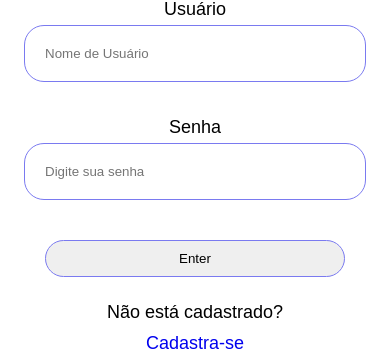
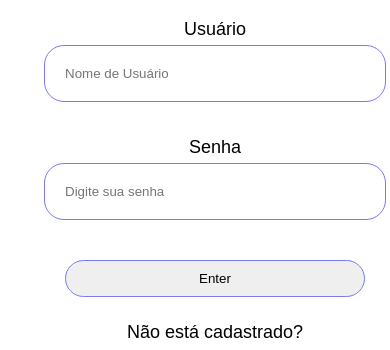
Before and after one commit to ThiagoAraujot/tela-de-login, a plain HTML site: page index.html in a window 390 px wide. Shown: the part 230-580 px from the top of the page. Drawn offline with Linux system fonts and the light colour scheme.

Commit message:
responsivo

```diff
--- a/estilo.css
+++ b/estilo.css
@@ -8,6 +8,12 @@
 ::-webkit-scrollbar {
     width: 0px;
     height: 0px;
+}
+@media(max-width: 600px) {
+    main {
+        width: 350px;
+        margin: 10px;
+    }
 }
 body {
     background-image: url(imagens/fundo002.jpg);
@@ -28,6 +34,7 @@ main {
     text-align: center;
     box-shadow: 3px 4px 14px 1px rgba(0, 0, 0, 0.747);
     font-size: 18px;
+    margin: 20px;
 }
 main p {
     margin: 10px;
```
